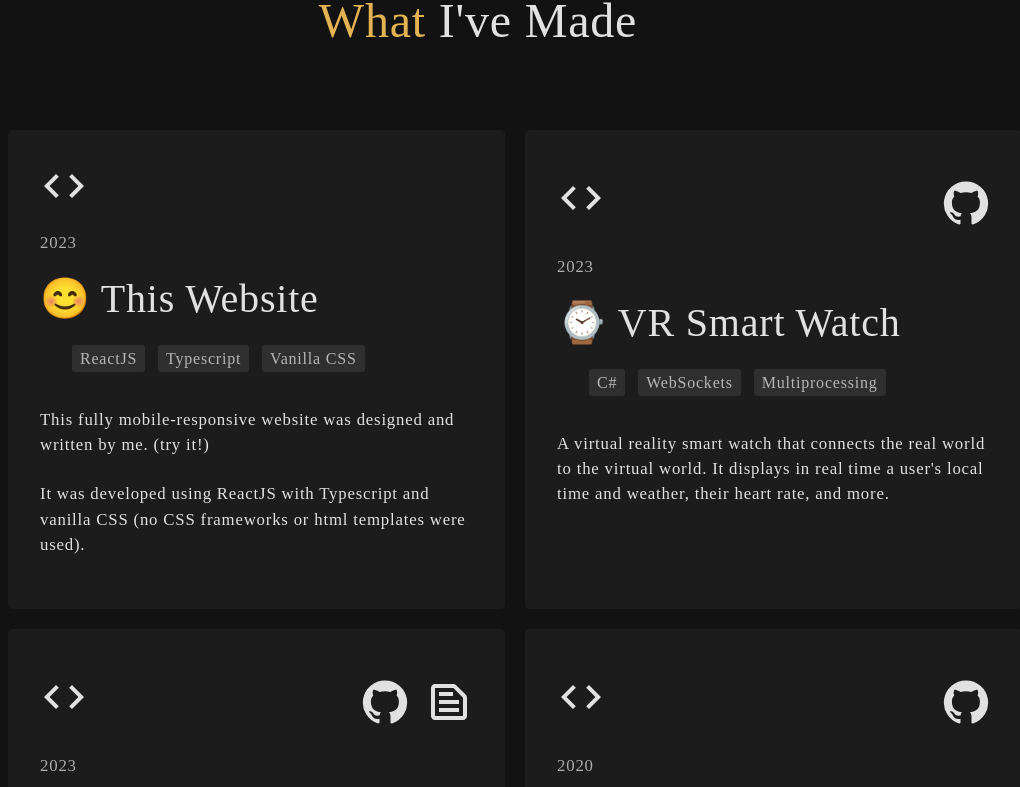
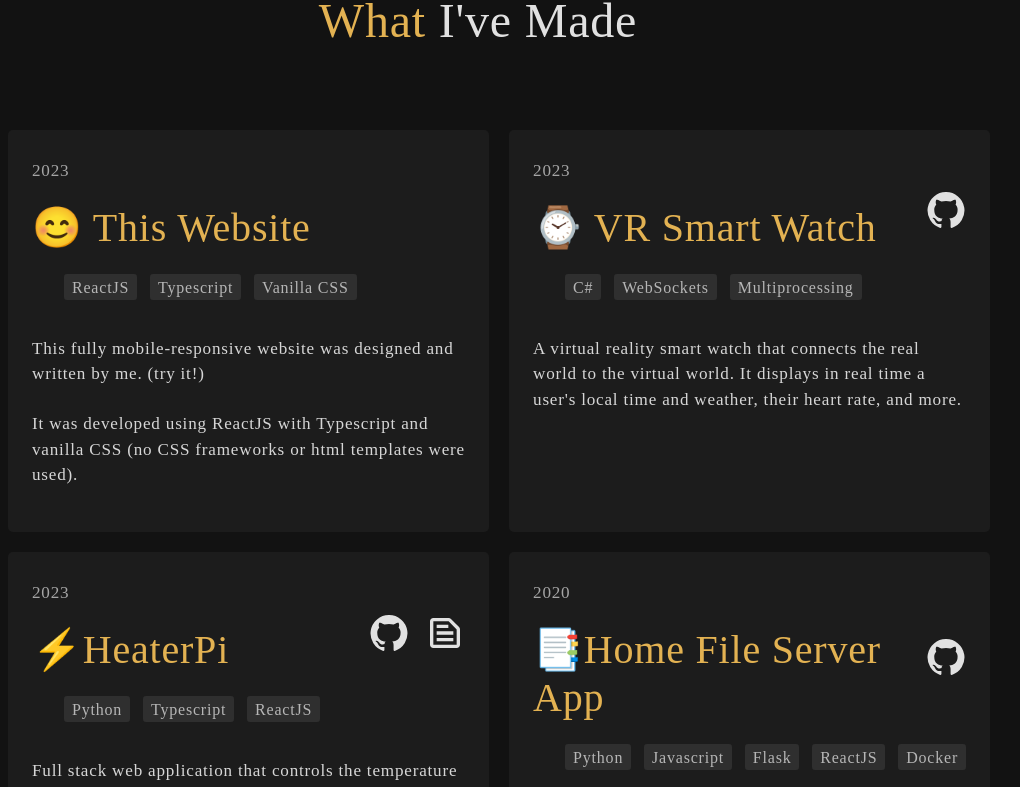
Before and after one commit to ItsNotCam/Portfolio-Site, a React (Vite) app: page / in a window 1280 px wide. Shown: the part 1920-2707 px from the top of the page, without its empty margins (162-1182 px from the left). Built offline with nearby package versions, Linux system fonts and the light colour scheme; the HTML template or start-up script is replaced by a standard one; a web font is replaced by a local one.

Commit message:
New condensed project ui

```diff
--- a/src/pages/projects/ProjectCard.tsx
+++ b/src/pages/projects/ProjectCard.tsx
@@ -42,8 +42,13 @@ export const ProjectCard = (props: IProjectCardProps): JSX.Element => {
 
   const CARD_LARGE = (): JSX.Element => (
     <div className="project-card-lg" {...mouseEvents}>
-      <div className="project-card-header">
-        <CodeOutlined className="color-light color-alt-hover" style={styles.iconStyle} />
+      <div className="project-card-lg-header">
+        <div>
+          <p className="project-date color-darker">
+            {PROJECT.year}
+          </p>
+          <h1 className="color-alt">{PROJECT.name}</h1>
+        </div>
         <ProjectCardLinks
           demoLink={PROJECT.demo_link}
           readmeLink={PROJECT.readme_link}
@@ -52,12 +57,6 @@ export const ProjectCard = (props: IProjectCardProps): JSX.Element => {
           setReadmeContent={props.setReadmeContent}
         />
       </div>
-      <p className="project-date color-darker">
-        {PROJECT.year}
-      </p>
-      {highlighted
-        ? <h1 className="color-alt">{PROJECT.name}</h1>
-        : <h1 className="color-light">{PROJECT.name}</h1>}
       <ul className="project-tags-lg">
         {PROJECT.tags.map(tag =>
           <li key={uuidv4()}>
--- a/src/pages/projects/_Projects.css
+++ b/src/pages/projects/_Projects.css
@@ -11,14 +11,15 @@
 /* Large */
 .project-card-lg {
   background-color: var(--color-bg-mid);
-  padding: 2rem;
+  padding: 1.5rem;
   border-radius: 5px;
   transition: transform 0.15s;
 }
 
 .project-card-lg p {
-  font-size: 1.05rem;
+  font-size: 1.07rem;
   padding-block: 0.25rem;
+  opacity: 0.95;
 }
 
 .project-card-lg:hover {
@@ -109,12 +110,12 @@
   color: var(--color-alt);
 }
 
-.project-card-header {
+.project-card-lg-header {
   display: flex;
   flex-direction: row;
   justify-content: space-between;
   align-items: center;
-  padding-bottom: 1rem;
+  gap: 0.5rem;
 }
 
 .project-card-sm h1 {
@@ -130,7 +131,7 @@
 
 .project-card-link {
   transition: transform 0.2s;
-  font-size: 3rem;
+  font-size: 2.5rem;
 }
 
 .project-card-link:hover {
```
